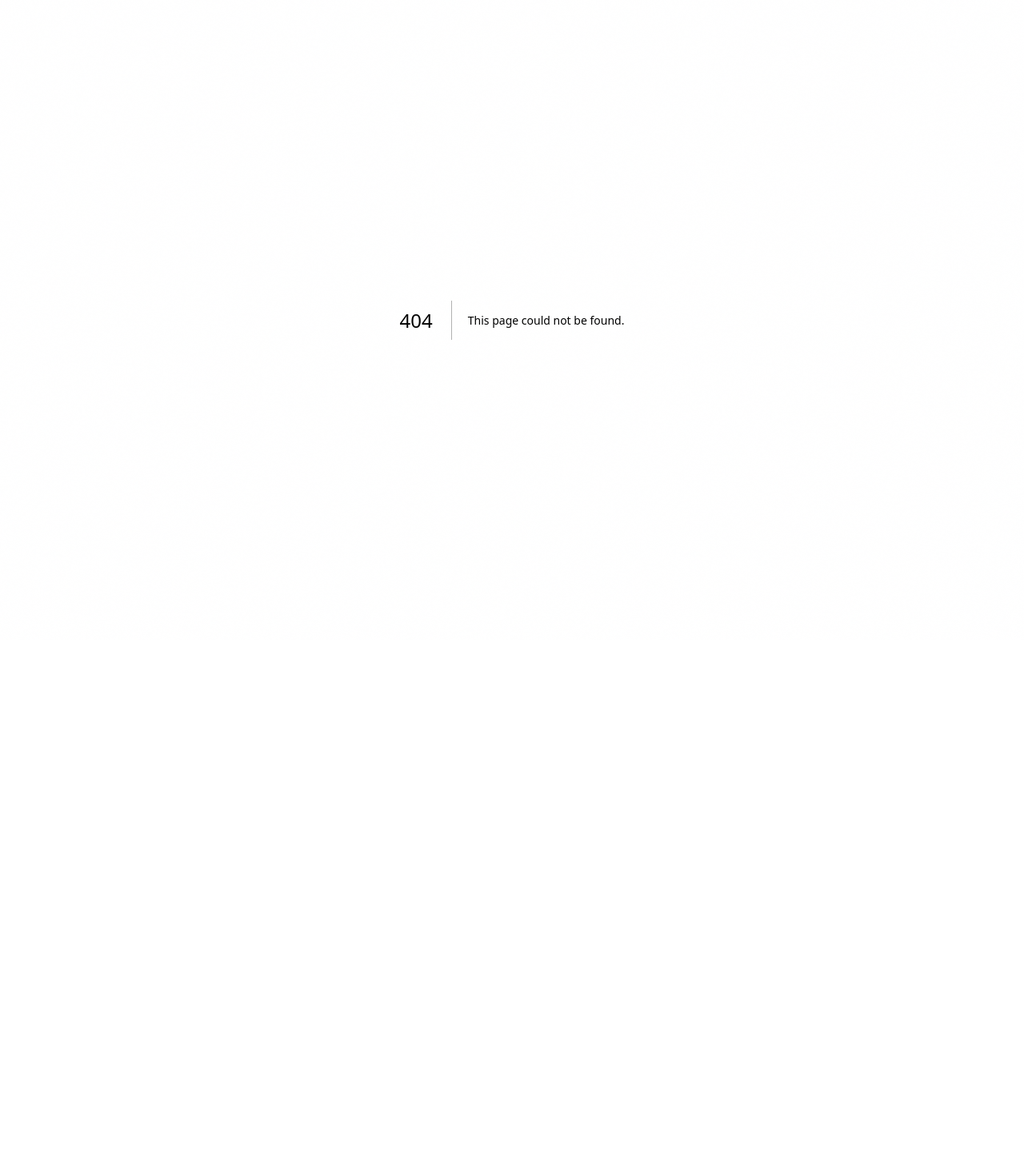
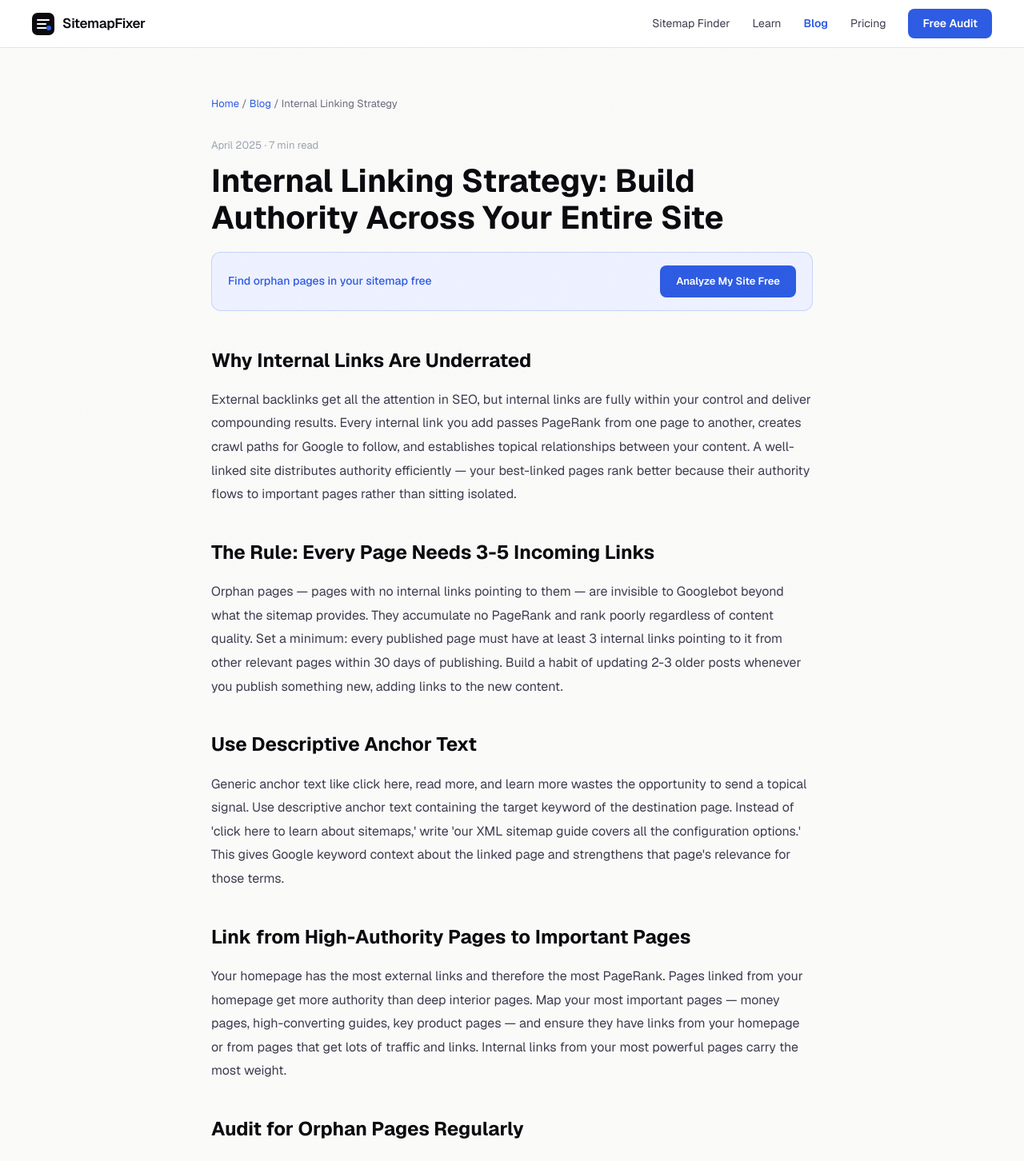
Before and after one commit to Watermelon-Coctail-Bar/sitemap-fixer, a Next.js app: page /blog/internal-linking-strategy in a window 1280 px wide. Before the commit this address had no page. Shown: the top 1452 px of the page at 80% size. Before the commit the page ends 800 px from the top, so only its background shows below. Built offline with nearby package versions, Linux system fonts and the light colour scheme.

Commit message:
Create page.tsx

```diff
--- /dev/null
+++ b/src/app/blog/internal-linking-strategy/page.tsx
@@ -0,0 +1,44 @@
+import type { Metadata } from 'next';
+export const metadata: Metadata = {
+  title: 'Internal Linking Strategy: How to Build Authority Across Your Site | SitemapFixer',
+  description: "Internal links pass authority, help Google discover content, and guide users to conversion pages. Here is the exact internal linking strategy that maximizes all three.",
+  alternates: { canonical: 'https://sitemapfixer.com/blog/internal-linking-strategy' },
+  openGraph: { title: 'Internal Linking Strategy Guide', description: 'Build authority with strategic internal links across your site.', url: 'https://sitemapfixer.com/blog/internal-linking-strategy', type: 'article' },
+};
+const sections = [
+  { t: "Why Internal Links Are Underrated", d: "External backlinks get all the attention in SEO, but internal links are fully within your control and deliver compounding results. Every internal link you add passes PageRank from one page to another, creates crawl paths for Google to follow, and establishes topical relationships between your content. A well-linked site distributes authority efficiently — your best-linked pages rank better because their authority flows to important pages rather than sitting isolated." },
+  { t: "The Rule: Every Page Needs 3-5 Incoming Links", d: "Orphan pages — pages with no internal links pointing to them — are invisible to Googlebot beyond what the sitemap provides. They accumulate no PageRank and rank poorly regardless of content quality. Set a minimum: every published page must have at least 3 internal links pointing to it from other relevant pages within 30 days of publishing. Build a habit of updating 2-3 older posts whenever you publish something new, adding links to the new content." },
+  { t: "Use Descriptive Anchor Text", d: "Generic anchor text like click here, read more, and learn more wastes the opportunity to send a topical signal. Use descriptive anchor text containing the target keyword of the destination page. Instead of 'click here to learn about sitemaps,' write 'our XML sitemap guide covers all the configuration options.' This gives Google keyword context about the linked page and strengthens that page's relevance for those terms." },
+  { t: "Link from High-Authority Pages to Important Pages", d: "Your homepage has the most external links and therefore the most PageRank. Pages linked from your homepage get more authority than deep interior pages. Map your most important pages — money pages, high-converting guides, key product pages — and ensure they have links from your homepage or from pages that get lots of traffic and links. Internal links from your most powerful pages carry the most weight." },
+  { t: "Audit for Orphan Pages Regularly", d: "Export all URLs from your sitemap and compare them against your internal link graph using a crawler like Screaming Frog. Pages that appear in your sitemap but have zero internal links pointing to them are orphans. Prioritize fixing orphans on your highest-value pages. For low-value pages with no path to improvement, consider whether they should be in your sitemap at all — or whether they should be consolidated with a 301 redirect." },
+];
+export default function Page() {
+  return (
+    <article style={{ maxWidth: 800, margin: '0 auto', padding: '60px 24px' }}>
+      <nav style={{ fontSize: 13, color: '#6b6b7d', marginBottom: 32 }}>
+        <a href="/" style={{ color: '#2d5be3', textDecoration: 'none' }}>Home</a>{' / '}
+        <a href="/blog" style={{ color: '#2d5be3', textDecoration: 'none' }}>Blog</a>{' / '}
+        <span>Internal Linking Strategy</span>
+      </nav>
+      <div style={{ fontSize: 13, color: '#9ca3af', marginBottom: 12 }}>April 2025 · 7 min read</div>
+      <h1 style={{ fontSize: 40, fontWeight: 700, color: '#0a0a0f', marginBottom: 20, lineHeight: 1.15 }}>Internal Linking Strategy: Build Authority Across Your Entire Site</h1>
+      <div style={{ background: '#eef1ff', border: '1px solid rgba(45,91,227,0.2)', borderRadius: 12, padding: '16px 20px', marginBottom: 40, display: 'flex', alignItems: 'center', justifyContent: 'space-between', gap: 16 }}>
+        <span style={{ fontSize: 14, color: '#2d5be3', fontWeight: 500 }}>Find orphan pages in your sitemap free</span>
+        <a href="/" style={{ background: '#2d5be3', color: 'white', padding: '10px 20px', borderRadius: 8, textDecoration: 'none', fontWeight: 600, fontSize: 13 }}>Analyze My Site Free</a>
+      </div>
+      <div style={{ fontSize: 16, color: '#3d3d4f', lineHeight: 1.85 }}>
+        {sections.map(({ t, d }) => (
+          <div key={t} style={{ marginBottom: 36 }}>
+            <h2 style={{ fontSize: 24, fontWeight: 700, color: '#0a0a0f', marginBottom: 12 }}>{t}</h2>
+            <p style={{ margin: 0 }}>{d}</p>
+          </div>
+        ))}
+      </div>
+      <div style={{ background: '#0a0a0f', borderRadius: 12, padding: '32px', textAlign: 'center', marginTop: 56 }}>
+        <div style={{ fontSize: 20, fontWeight: 700, color: 'white', marginBottom: 8 }}>Find orphan pages and linking gaps</div>
+        <div style={{ color: '#9999aa', marginBottom: 20, fontSize: 14 }}>Free sitemap analysis in 60 seconds</div>
+        <a href="/" style={{ background: 'white', color: '#0a0a0f', padding: '14px 28px', borderRadius: 8, textDecoration: 'none', fontWeight: 700 }}>Analyze My Site Free</a>
+      </div>
+    </article>
+  );
+}
```
